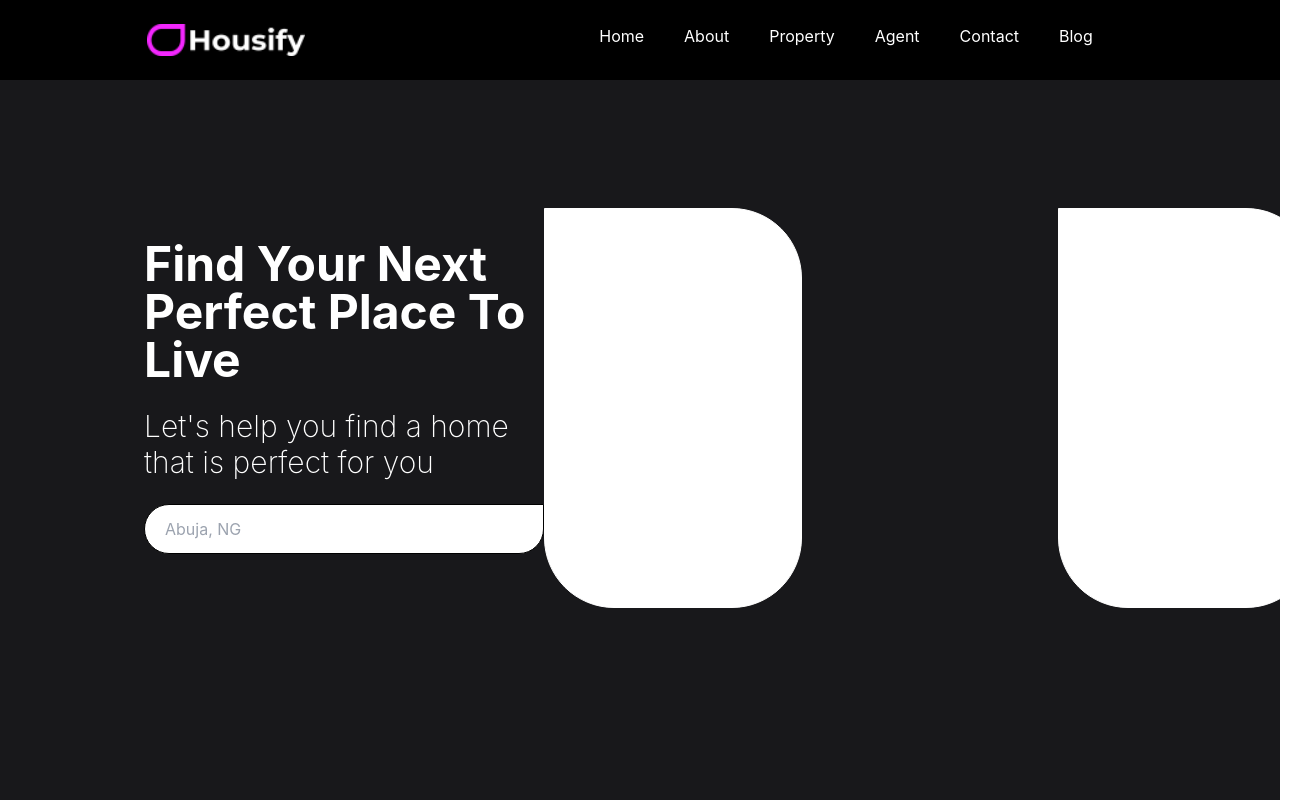
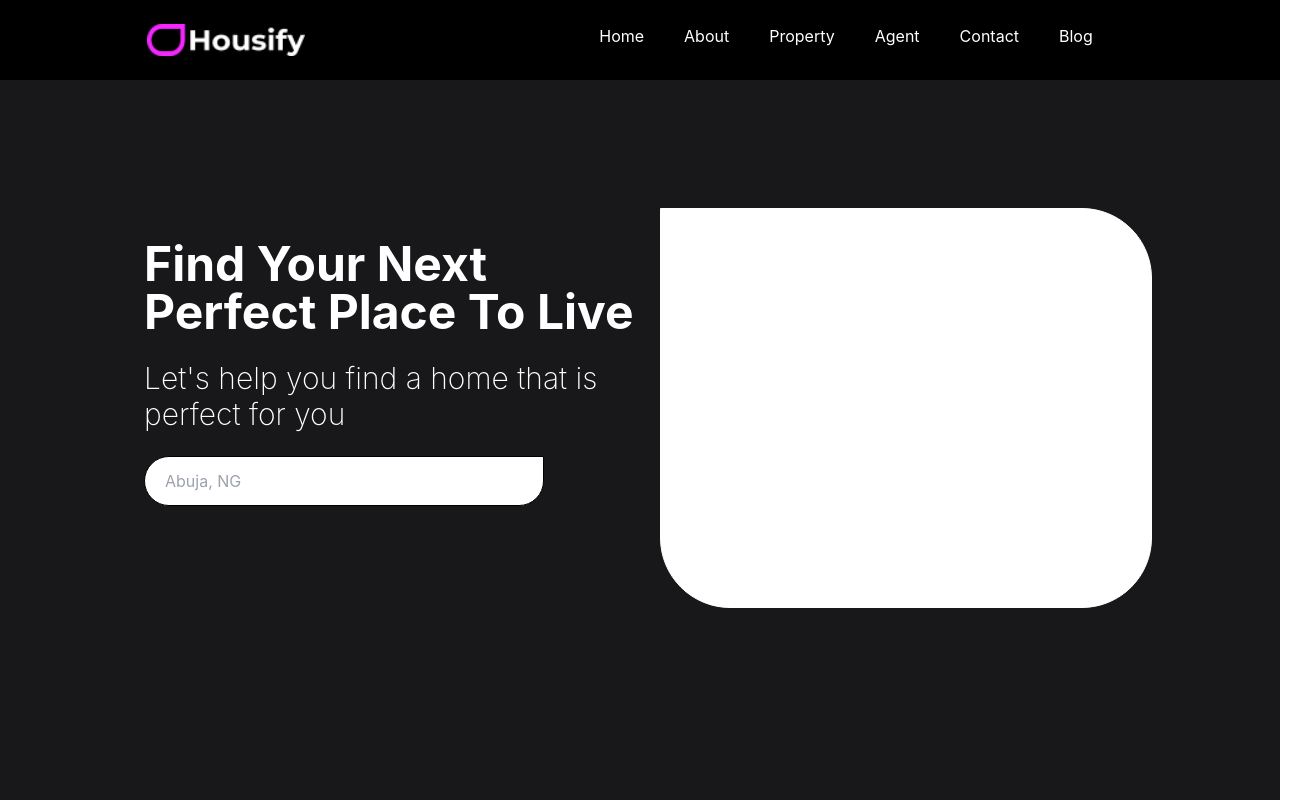
Before and after one commit to emmaudeji/Webstack-Portfolio-Project, a React (Create React App) app in the folder frontend/housify/: page / in a window 1280 px wide. Shown: the top 800 px of the page, 1316 px wide, since content can reach past the window. Built offline with nearby package versions, Linux system fonts and the light colour scheme.

Commit message:
Modify input and box

```diff
--- a/frontend/housify/src/components/Home/Home.js
+++ b/frontend/housify/src/components/Home/Home.js
@@ -1,7 +1,6 @@
 import React from "react";
 import Header from "../Header/Header";
 import "./Home.css";
-
 
 function Home() {
   return (
@@ -15,22 +14,7 @@ function Home() {
           <input className="btn outline-0 text-black p-5 mt-6" placeholder="Abuja, NG"></input>
         </div>
 
-
         <div className="box"></div>
-
-        <div className="box h-200 w-200" style={{
-          width: "50%",
-          height: "50%",
-          border: "solid 1px",
-          borderBottomLeftRadius: "70px",
-          borderBottomRightRadius: "70px",
-          borderTopRightRadius: "70px",
-          marginTop: "10%",
-          padding: "10%",
-          marginRight: "10%",
-          marginLeft: "10%"
-          }}></div>
-
       </section>
       <section className="bg-black h-screen text-white">
         <div className="ml-36 pt-28">
```
